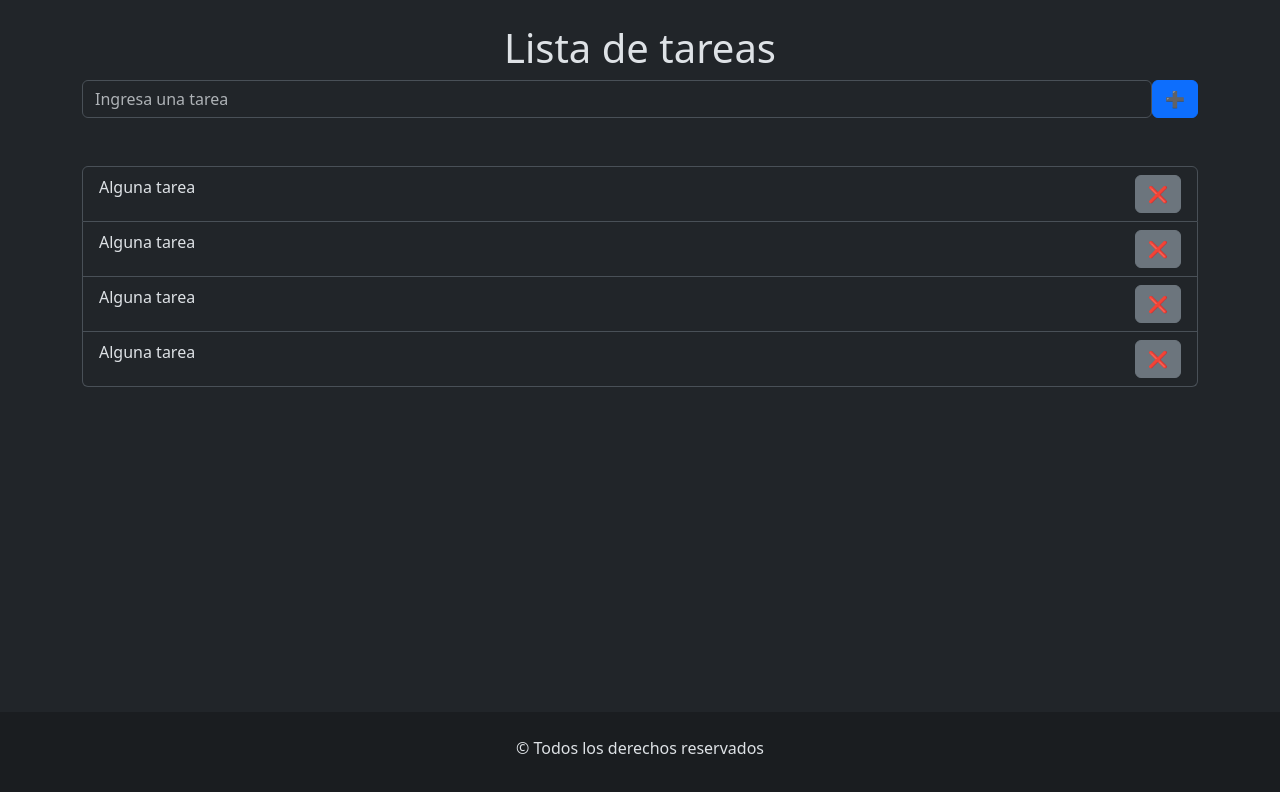
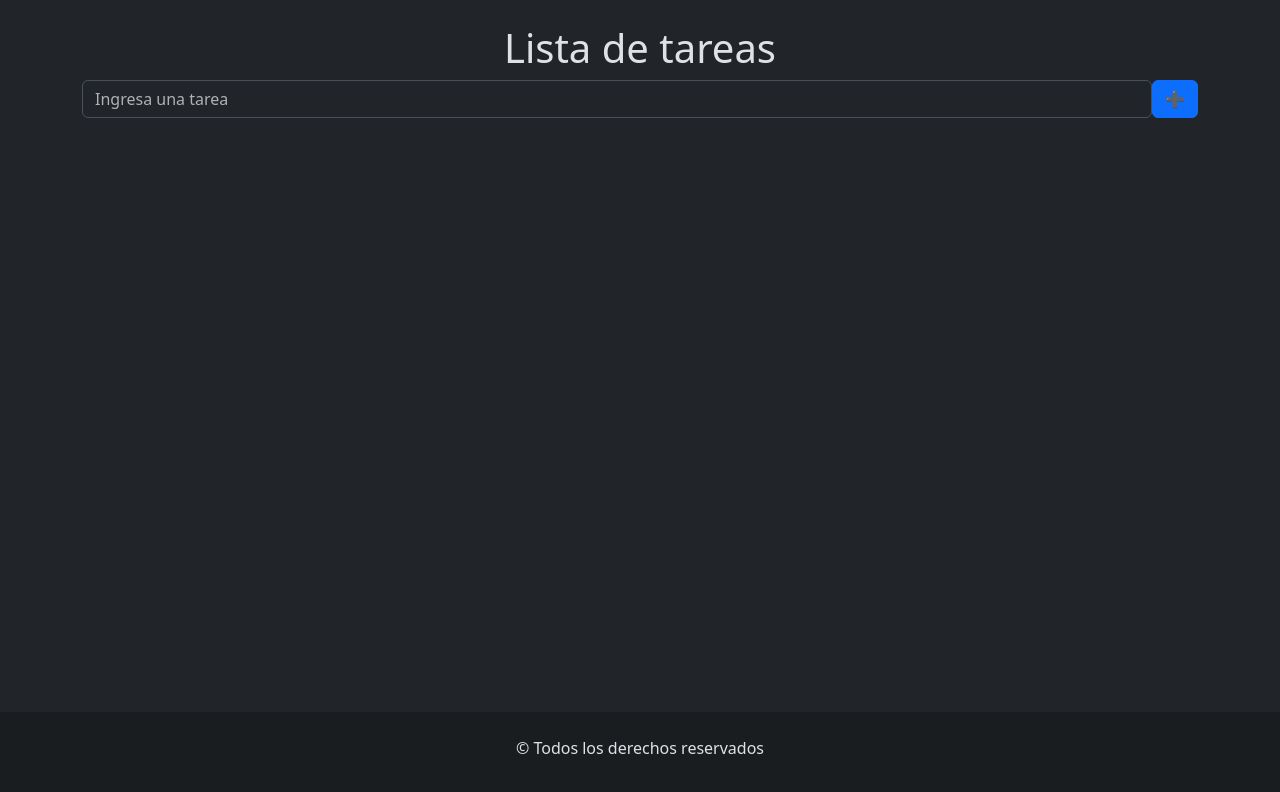
Before and after one commit to rollingcodeschool/listaTareas-c13, a React (Vite) app: page / in a window 1280 px wide. Shown: the top 792 px of the page. Built offline with nearby package versions, Linux system fonts and the light colour scheme.

Commit message:
dibujamos la cantidad de ItemTarea correspondientes

```diff
--- a/src/components/FormularioTarea.jsx
+++ b/src/components/FormularioTarea.jsx
@@ -42,7 +42,7 @@ const FormularioTarea = () => {
         </Form.Group>
         <Form.Text className="text-danger">{errors.tarea?.message}</Form.Text>
       </Form>
-      <ListaTarea />
+      <ListaTarea tareas={tareas}/>
     </section>
   );
 };
--- a/src/components/ListaTarea.jsx
+++ b/src/components/ListaTarea.jsx
@@ -1,13 +1,13 @@
 import ListGroup from 'react-bootstrap/ListGroup';
 import ItemTarea from './ItemTarea';
 
-const ListaTarea = () => {
+const ListaTarea = ({tareas}) => {
   return (
     <ListGroup className='mt-5'>
-     <ItemTarea/>
-     <ItemTarea/>
-     <ItemTarea/>
-     <ItemTarea/>
+      {
+        tareas.map((tarea, indice)=> <ItemTarea key={indice}/>)
+      }
+
     </ListGroup>
   );
 };
```
